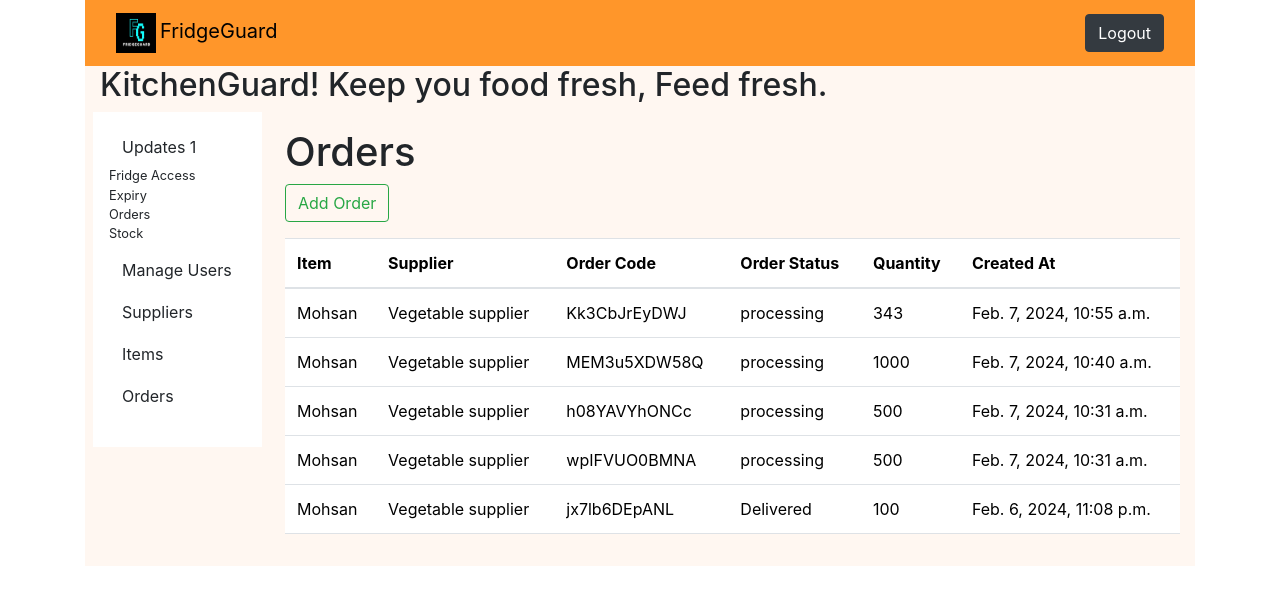
After one commit to zaryabkhanthakur/fridge-guard, a Django app: page /orders/all in a window 1280 px wide. The commit adds this page. Shown: the top 605 px of the page. Run offline with Django 5.2, Linux system fonts and the light colour scheme; a user stored in the database is signed in; data comes from the database, SQL or seed files in the repository; both versions use the stored data as it was after the commit; some libraries are stand-ins or nearby versions.

Commit message:
Add order creation and viewing.

```diff
--- a/smart_fridge/fridge/templates/fridge/admin_base.html
+++ b/smart_fridge/fridge/templates/fridge/admin_base.html
@@ -3,7 +3,7 @@
 {% include "fridge/header.html"%}
 <div class="container-fluid mb-5" style="background-color: #FFF7F1;">
     <h2 class class="mt-5">
-        KitchenMaster! Manage Your Kitchen with fun!
+        KitchenGuard! Keep you food fresh, Feed fresh.
     </h2>
     {% if user.is_superuser %}
         <div class="row flex-nowrap" >
--- a/smart_fridge/fridge/templates/fridge/object_detail.html
+++ b/smart_fridge/fridge/templates/fridge/object_detail.html
@@ -10,7 +10,7 @@
       <div class="card-body">
         <div class="form-group">
         <label for="item">Item name</label>
-        <input type="text" id="name" name="name" value="{{ object.fridge_item }}" readonly>
+        <input type="text" id="name" name="name" value="{{ object.firdge_item }}" readonly>
         </div>
         <div class="form-group">
         <label for="item">Quantity</label>
--- /dev/null
+++ b/smart_fridge/fridge/templates/fridge/order_list.html
@@ -0,0 +1,37 @@
+{% extends "fridge/admin_base.html"%}
+
+{% block superuser_content %}
+{%load fridge_tags%}
+
+    <h1>Orders</h1>
+    {% if orders%}
+    <a class="btn btn-outline-success mb-3" href="/orders/create">Add Order</a>
+    <table class="table">
+        <thead>
+          <tr>
+            <th scope="col">Item</th>
+            <th scope="col">Supplier</th>
+            <th scope="col">Order Code</th>
+            <th scope="col">Order Status </th>
+            <th scope="col">Quantity </th>
+            <th scope="col">Created At </th>
+          </tr>
+        </thead>
+        <tbody>
+          {% for order in orders %}
+          <tr>
+            <td>{{order.firdge_item}}</td>
+            <td>{{order.supplier}}</td>
+            <td>{{order.order_code}}</td>
+            <td>{{order.order_status}}</td>
+            <td>{{order.quantity}}</td>
+            <td>{{order.created_at}}</td>
+          </tr>
+          {% endfor %}
+        </tbody>
+      </table>
+    {% else %}
+    <p>No User available</p>
+    <a class="btn btn-outline-success" href="/create_user">Add New User</a>
+    {% endif %}
+    {% endblock superuser_content %}
--- a/smart_fridge/fridge/templates/fridge/sidebar.html
+++ b/smart_fridge/fridge/templates/fridge/sidebar.html
@@ -35,8 +35,20 @@
       </li>
 
       <li class="mb-1">
-        <a class="btn btn-toggle align-items-center" href="/items/" >
+        <button class="btn btn-toggle align-items-center rounded collapsed" data-bs-toggle="collapse" data-bs-target="#dashboard-collapse" aria-expanded="false">
           Items
+        </button>
+        <div class="collapse" id="dashboard-collapse">
+          <ul class="btn-toggle-nav list-unstyled fw-normal pb-1 small">
+            <li><a href="/items/expired" class="link-dark rounded">Expired</a></li>
+            <li><a href="/items/fresh" class="link-dark rounded">Fresh</a></li>
+            <li><a href="/items/all" class="link-dark rounded">All</a></li>
+          </ul>
+        </div>
+      </li>
+      <li class="mb-1">
+        <a class="btn btn-toggle align-items-center" href="/orders/all" >
+          Orders
         </a>
       </li>
     </ul>
--- a/smart_fridge/fridge/urls.py
+++ b/smart_fridge/fridge/urls.py
@@ -2,7 +2,8 @@ from django.urls import path
 from .views import (HomeView, SupplierView, FridgeItemView, FridgeItemCreateView,
                     ChefListView, RiderViewList, SupplierCreaetView, NotificationListView,
                     StockNotificationListView, ExpiryNotificationListView, OrdersNotificationListView,
-                    FridgeOpenNotificationListView, OrderDetailView)
+                    FridgeOpenNotificationListView, OrderDetailView, FridgeItemExpiredView,
+                    FridgeItemFreshView, OrderListView, OrderCreateView)
 from .views import login, logout, create_user, insert_item, remove_item
 
 app_name = "fridge"
@@ -20,8 +21,13 @@ urlpatterns = [
     path('updates/order', OrdersNotificationListView.as_view(), name="order_updates"),
     path('updates/access', FridgeOpenNotificationListView.as_view(),
          name="fridge_updates"),
-    path('items/', FridgeItemView.as_view(), name='items'),
+    path('items/all', FridgeItemView.as_view(), name='items'),
+    path('items/expired', FridgeItemExpiredView.as_view(), name='items_expired'),
+    path('items/fresh', FridgeItemFreshView.as_view(), name='items_fresh'),
     path('items/add', FridgeItemCreateView.as_view(), name="add_item"),
+    path('orders/all', OrderListView.as_view(), name="order_list"),
+    path('orders/create/', OrderCreateView.as_view(), name='order_detail'),
+
     path('items/insert',  insert_item, name="insert_item"),
     path('items/take', remove_item, name='remove-item'),
     path('order/<int:pk>/', OrderDetailView.as_view(), name='order_detail'),
--- a/smart_fridge/fridge/views.py
+++ b/smart_fridge/fridge/views.py
@@ -8,6 +8,7 @@ from django.contrib.contenttypes.models import ContentType
 from django.contrib.auth.models import User, Group, Permission
 from django.urls import reverse_lazy, reverse
 from django.conf import settings
+from django.utils import timezone
 from django.contrib.auth.decorators import login_required
 
 
@@ -18,6 +19,7 @@ from .forms import UserCreationForm, RiderInsertionForm, ChefInsertionFrom, Chef
 content_type = ContentType.objects.get_for_model(FridgeItem)
 fridge_permissions = Permission.objects.filter(content_type=content_type)
 print([perm.codename for perm in fridge_permissions])
+
 
 def login(request):
     if request.user.is_authenticated:
@@ -50,23 +52,25 @@ def logout(request):
     return redirect('fridge:login')
 
 
-
 def create_user(request):
     if request.user.is_superuser and request.method == 'POST':
-        create_form = UserCreationForm( data=request.POST)
+        create_form = UserCreationForm(data=request.POST)
         if create_form.is_valid():
             username = create_form.cleaned_data.get("username")
             email = create_form.cleaned_data.get("email")
             role = create_form.cleaned_data.get("role")
             password = create_form.cleaned_data.get("password")
             print(role)
-            user = User.objects.create_user(username=username, email=email, password=password)
+            user = User.objects.create_user(
+                username=username, email=email, password=password)
 
             can_insert_item = Permission.objects.get(codename='add_fridgeitem')
-            can_open_fridge = Permission.objects.get(codename='view_fridgeitem')
+            can_open_fridge = Permission.objects.get(
+                codename='view_fridgeitem')
 
             if role == 'Chef':
-                can_remove_item = Permission.objects.get(codename='change_fridgeitem')
+                can_remove_item = Permission.objects.get(
+                    codename='change_fridgeitem')
                 user.user_permissions.add(can_remove_item)
 
             user.user_permissions.add(can_insert_item, can_open_fridge)
@@ -118,6 +122,7 @@ def insert_item(request):
     print("returning here")
     return redirect("fridge:home")
 
+
 @login_required
 def remove_item(request):
     if request.user.groups.filter(name="Chef"):
@@ -133,23 +138,52 @@ def remove_item(request):
             form = ChefRemoveFrom()
         return render(request, "fridge/add_item.html", {'form': form})
     return redirect("fridge:home")
+
+
+class FridgeItemExpiredView(LoginRequiredMixin, ListView):
+    model = FridgeItem
+    context_object_name = "items"
+    template_name = "fridge/fridge_item.html"
+
+    def get_queryset(self):
+        now = timezone.now()
+        queryset = FridgeItem.objects.filter(expiry_date__lt=now)
+        return queryset
+
+class FridgeItemFreshView(LoginRequiredMixin, ListView):
+    model = FridgeItem
+    context_object_name = "items"
+    template_name = "fridge/fridge_item.html"
+
+    def get_queryset(self):
+        now = timezone.now()
+        queryset = FridgeItem.objects.filter(expiry_date__gt=now)
+        return queryset
+
+
 class FridgeItemView(LoginRequiredMixin, ListView):
-     model = FridgeItem
-     context_object_name = "items"
-     template_name = "fridge/fridge_item.html"
+    model = FridgeItem
+    context_object_name = "items"
+    template_name = "fridge/fridge_item.html"
+
 
 class FridgeItemCreateView(LoginRequiredMixin, CreateView):
     model = FridgeItem
-    fields = ["name", "quantity", "min_reminder", "expiry_date", "auto_order", "supplier", "default_order_quantity"]
+    fields = ["name", "quantity", "min_reminder", "expiry_date",
+              "auto_order", "supplier", "default_order_quantity"]
     template_name = "fridge/create_form.html"
+
     def get_success_url(self):
         return reverse_lazy('fridge:items')
+
 
 permission_mapping = {
     'add_fridgeitem': 'Insert',
     'change_fridgeitem': 'Remove',
     'view_fridgeitem': 'Open',
 }
+
+
 class ChefListView(LoginRequiredMixin, ListView):
     model = User
     context_object_name = "users"
@@ -157,7 +191,8 @@ class ChefListView(LoginRequiredMixin, ListView):
     template_name = "fridge/user_list.html"
 
     def get_queryset(self):
-        queryset = User.objects.prefetch_related('user_permissions').filter(groups__name="Chef")
+        queryset = User.objects.prefetch_related(
+            'user_permissions').filter(groups__name="Chef")
         print(queryset[0].get_all_permissions())
         return queryset
 
@@ -166,6 +201,7 @@ class ChefListView(LoginRequiredMixin, ListView):
         context["permission_mapping"] = permission_mapping
 
         return context
+
 
 class RiderViewList(LoginRequiredMixin, ListView):
     model = User
@@ -189,10 +225,12 @@ class SupplierView(LoginRequiredMixin, ListView):
     context_object_name = "suppliers_list"
     template_name = "fridge/supplier_list.html"
 
+
 class SupplierCreaetView(LoginRequiredMixin, CreateView):
     model = Suplier
     fields = ["name", "address", "email", "phone"]
     template_name = "fridge/create_form.html"
+
     def get_success_url(self):
         return reverse_lazy('fridge:suppliers')
 
@@ -203,9 +241,11 @@ class HomeView(LoginRequiredMixin, TemplateView):
 
     def get_context_data(self, **kwargs):
         context = super().get_context_data(**kwargs)
-        context["notifications"] = Notification.objects.filter(is_read=False).count()
+        context["notifications"] = Notification.objects.filter(
+            is_read=False).count()
 
         return context
+
 
 class NotificationListView(LoginRequiredMixin, ListView):
     model = Notification
@@ -216,15 +256,18 @@ class NotificationListView(LoginRequiredMixin, ListView):
         queryset = Notification.objects.all().order_by("-created_at")
         return queryset
 
+
 class ExpiryNotificationListView(LoginRequiredMixin, ListView):
     model = Notification
     template_name = "fridge/updates.html"
     context_object_name = "notifications"
 
     def get_queryset(self):
-        queryset = Notification.objects.filter(type='item_expired').order_by("-created_at")
+        queryset = Notification.objects.filter(
+            type='item_expired').order_by("-created_at")
         queryset.update(is_read=True)
         return queryset
+
 
 class OrdersNotificationListView(LoginRequiredMixin, ListView):
     model = Notification
@@ -232,9 +275,11 @@ class OrdersNotificationListView(LoginRequiredMixin, ListView):
     context_object_name = "notifications"
 
     def get_queryset(self):
-        queryset = Notification.objects.filter(type__contains='order').order_by("-created_at")
+        queryset = Notification.objects.filter(
+            type__contains='order').order_by("-created_at")
         queryset.update(is_read=True)
         return queryset
+
 
 class StockNotificationListView(LoginRequiredMixin, ListView):
     model = Notification
@@ -242,9 +287,11 @@ class StockNotificationListView(LoginRequiredMixin, ListView):
     context_object_name = "notifications"
 
     def get_queryset(self):
-        queryset = Notification.objects.filter(type__in=['item_removed', 'item_ inserted']).order_by("-created_at")
+        queryset = Notification.objects.filter(
+            type__in=['item_removed', 'item_ inserted']).order_by("-created_at")
         queryset.update(is_read=True)
         return queryset
+
 
 class FridgeOpenNotificationListView(LoginRequiredMixin, ListView):
     model = Notification
@@ -252,10 +299,29 @@ class FridgeOpenNotificationListView(LoginRequiredMixin, ListView):
     context_object_name = "notifications"
 
     def get_queryset(self):
-        queryset = Notification.objects.filter(type="fridge_opened").order_by("-created_at")
+        queryset = Notification.objects.filter(
+            type="fridge_opened").order_by("-created_at")
         queryset.update(is_read=True)
-        return queryset
+        queryset_copy = queryset
+        return queryset_copy
+
 
 class OrderDetailView(LoginRequiredMixin, DetailView):
     model = Order
     template_name = "fridge/object_detail.html"
+
+
+class OrderListView(LoginRequiredMixin, ListView):
+    model = Order
+    template_name = "fridge/order_list.html"
+    context_object_name = "orders"
+
+    def get_queryset(self):
+        return Order.objects.all().order_by('-created_at')
+class OrderCreateView(LoginRequiredMixin, CreateView):
+    model = Order
+    fields = ["firdge_item", "supplier", "quantity", "expiry_date"]
+    template_name = "fridge/create_form.html"
+
+    def get_success_url(self):
+        return reverse_lazy('fridge:order_list')
```
Also changed, not shown: smart_fridge/fridge/models.py (+11 -3 lines), smart_fridge/db.sqlite3, smart_fridge/fridge/migrations/0007_order_expiry_date.py (added).
